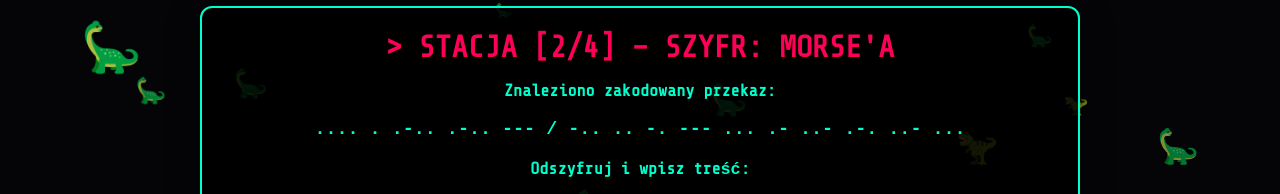
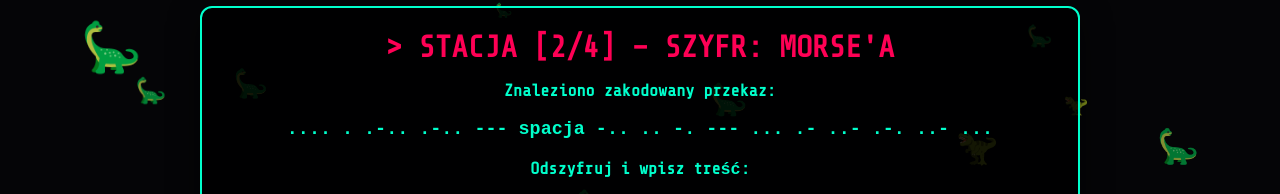
Before and after one commit to CtrlAltWinxx/HackTheDino2, a plain HTML site: page stacja2.html in a window 1280 px wide. Shown: the part 74-268 px from the top of the page. Drawn offline with nearby package versions, Linux system fonts and the light colour scheme.

Commit message:
Update stacja2.html

```diff
--- a/stacja2.html
+++ b/stacja2.html
@@ -54,7 +54,7 @@ button:hover { background:var(--accent); color:#000; }
 <div class="container" id="taskContainer">
   <h2 id="stationTitle">&gt; STACJA [2/4] – SZYFR: MORSE'A</h2>
   <p id="encodedLabel">Znaleziono zakodowany przekaz:</p>
-  <code>.... . .-.. .-.. --- / -.. .. -. --- ... .- ..- .-. ..- ...</code>
+  <code>.... . .-.. .-.. --- spacja -.. .. -. --- ... .- ..- .-. ..- ...</code>
   <p id="decodeLabel">Odszyfruj i wpisz treść:</p>
   <input id="morseInput" type="text" placeholder="Twoja odpowiedź" autocomplete="off" />
   <button id="checkBtn">SPRAWDŹ</button>
```
